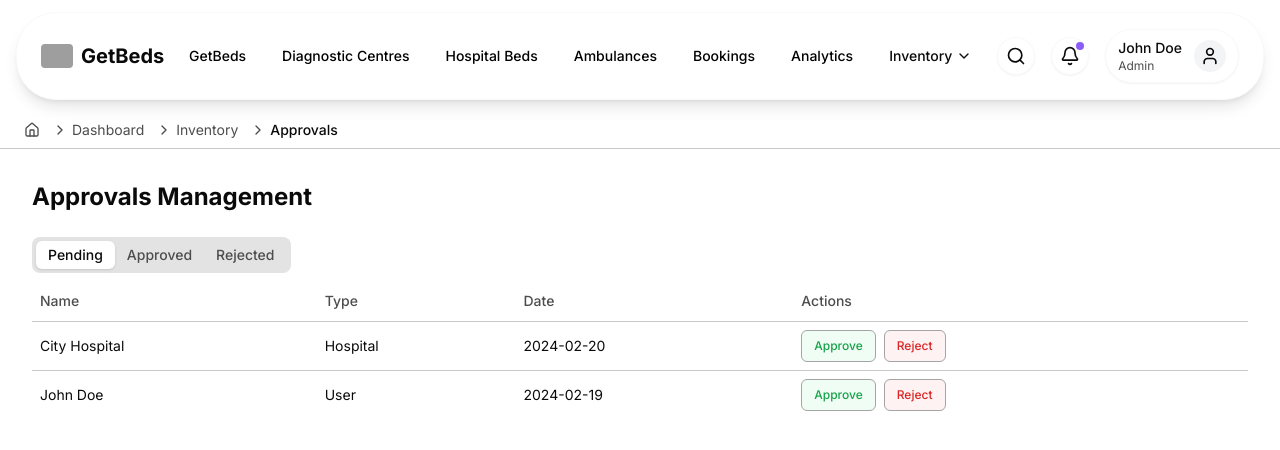
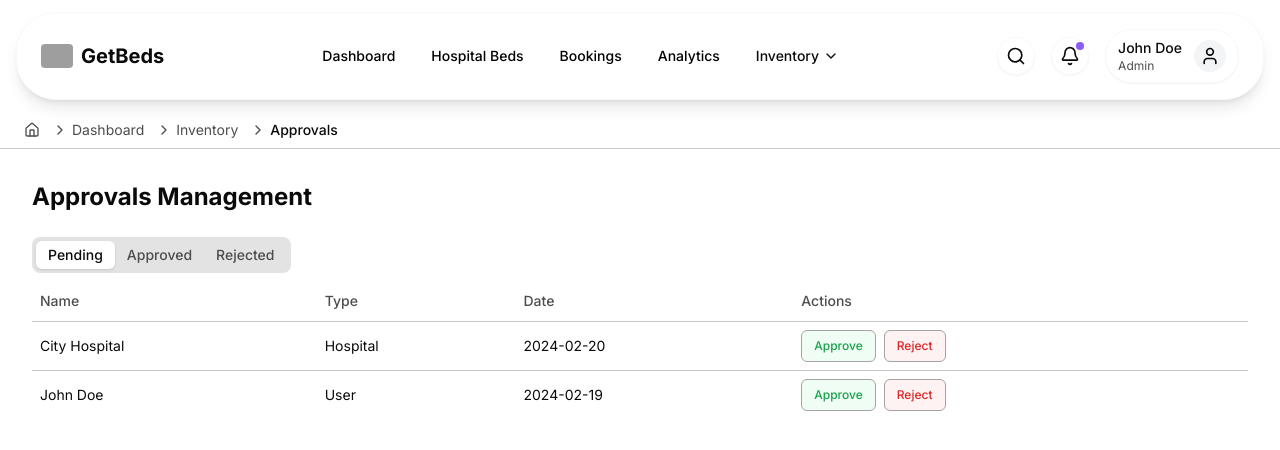
Before and after one commit to Sunil-jangid/getbeds-admin, a Next.js app: page /dashboard/inventory/approvals in a window 1280 px wide. Shown: the top 450 px of the page. Built offline with nearby package versions, Linux system fonts and the light colour scheme; grey boxes are pictures that could not be loaded.

Commit message:
fixed nav

```diff
--- a/src/components/dashboard/navbar.tsx
+++ b/src/components/dashboard/navbar.tsx
@@ -13,10 +13,8 @@ import {
 } from "@/components/ui/dropdown-menu"
 
 const navItems = [
-  { name: 'GetBeds', href: '/dashboard' },
-  { name: 'Diagnostic Centres', href: '/dashboard/diagnostic' },
+  { name: 'Dashboard', href: '/dashboard' },
   { name: 'Hospital Beds', href: '/dashboard/hospitals' },
-  { name: 'Ambulances', href: '/dashboard/ambulances' },
   { name: 'Bookings', href: '/dashboard/bookings' },
   { name: 'Analytics', href: '/dashboard/analytics' },
   {
```
